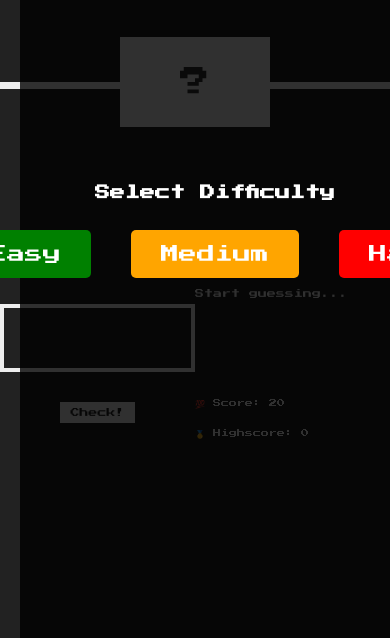
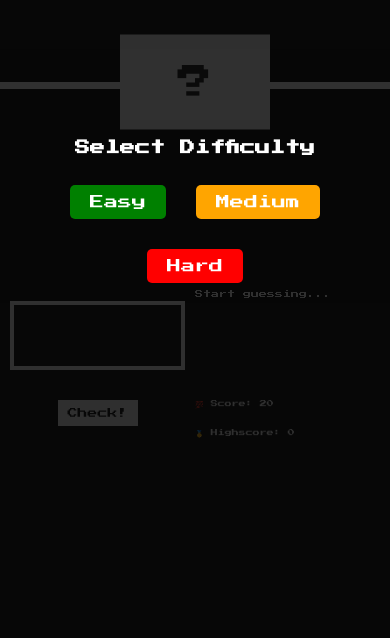
Before and after one commit to Aleksandre-Dularidze/my-first-game, a plain HTML site: page index.html in a window 390 px wide. Shown: the part 206-844 px from the top of the page. Drawn offline with Linux system fonts and the light colour scheme.

Commit message:
FIX: smartphone res.

```diff
--- a/style.css
+++ b/style.css
@@ -3,7 +3,7 @@
 * {
   margin: 0;
   padding: 0;
-  box-sizing: inherit;
+  box-sizing: border-box;
 }
 
 html {
@@ -118,6 +118,7 @@ h1 {
   margin-bottom: 2rem;
 }
 
+/* General styles for .difficulty-overlay */
 .difficulty-overlay {
   position: fixed;
   top: 0;
@@ -131,17 +132,21 @@ h1 {
   align-items: center;
   z-index: 1000;
   text-align: center;
-  margin: 20px;
+  padding: 20px; /* Add padding for better spacing */
+  box-sizing: border-box;
 }
 
 .difficulty-overlay h2 {
   color: white;
   margin-bottom: 20px;
+  font-size: 2rem; /* Adjust font size for better scaling */
 }
 
 .difficulty-options {
   display: flex;
-  gap: 20px;
+  flex-wrap: wrap; /* Allow buttons to wrap on smaller screens */
+  gap: 10px; /* Adjust gap for better spacing */
+  justify-content: center;
 }
 
 .difficulty-options .btn {
@@ -173,55 +178,61 @@ h1 {
   font-size: 16px;
 }
 
-/* Media query for tablets (max-width: 768px) */
-@media (max-width: 768px) {
+/* Media query for tablets (min-width: 768px and max-width: 1023px) */
+@media screen and (min-width: 768px) and (max-width: 1023px) {
   .difficulty-options button {
-    font-size: 14px;
-    padding: 8px 16px;
+    font-size: 15px;
+    padding: 9px 18px;
   }
 
   .number {
-    font-size: 4rem;
+    font-size: 5rem;
   }
 
   .guess {
-    width: 80%;
+    width: 70%;
+    font-size: 1.5rem;
+  }
+
+  .btn {
     font-size: 1.2rem;
+    padding: 10px 15px;
+  }
+}
+
+/* Media query for mobile devices (max-width: 480px) */
+
+/* Media query for smartphones (max-width: 767px) */
+@media screen and (max-width: 767px) {
+  .difficulty-overlay h2 {
+    font-size: 1.5rem; /* Reduce font size for smaller screens */
+  }
+
+  .difficulty-options .btn {
+    padding: 10px 20px; /* Adjust padding for smaller buttons */
+    font-size: 14px; /* Reduce font size */
+  }
+
+  .number {
+    font-size: 3.5rem;
+  }
+
+  .guess {
+    width: 90%;
+    font-size: 1.1rem;
   }
 
   .btn {
     font-size: 1rem;
-    padding: 8px 12px;
-  }
-}
-
-/* Media query for mobile devices (max-width: 480px) */
-@media (max-width: 480px) {
-  .difficulty-options button {
-    font-size: 12px;
-    padding: 6px 12px;
-  }
-
-  .number {
-    font-size: 3rem;
-  }
-
-  .guess {
-    width: 100%;
-    font-size: 1rem;
-  }
-
-  .btn {
-    font-size: 0.9rem;
-    padding: 6px 10px;
+    padding: 8px 10px;
   }
 
   .message {
-    font-size: 0.9rem;
+    font-size: 0.8rem;
   }
 
   .label-score,
   .label-highscore {
-    font-size: 0.8rem;
+    font-size: 0.7rem;
   }
 }
```
Also changed, not shown: 1 other file.
